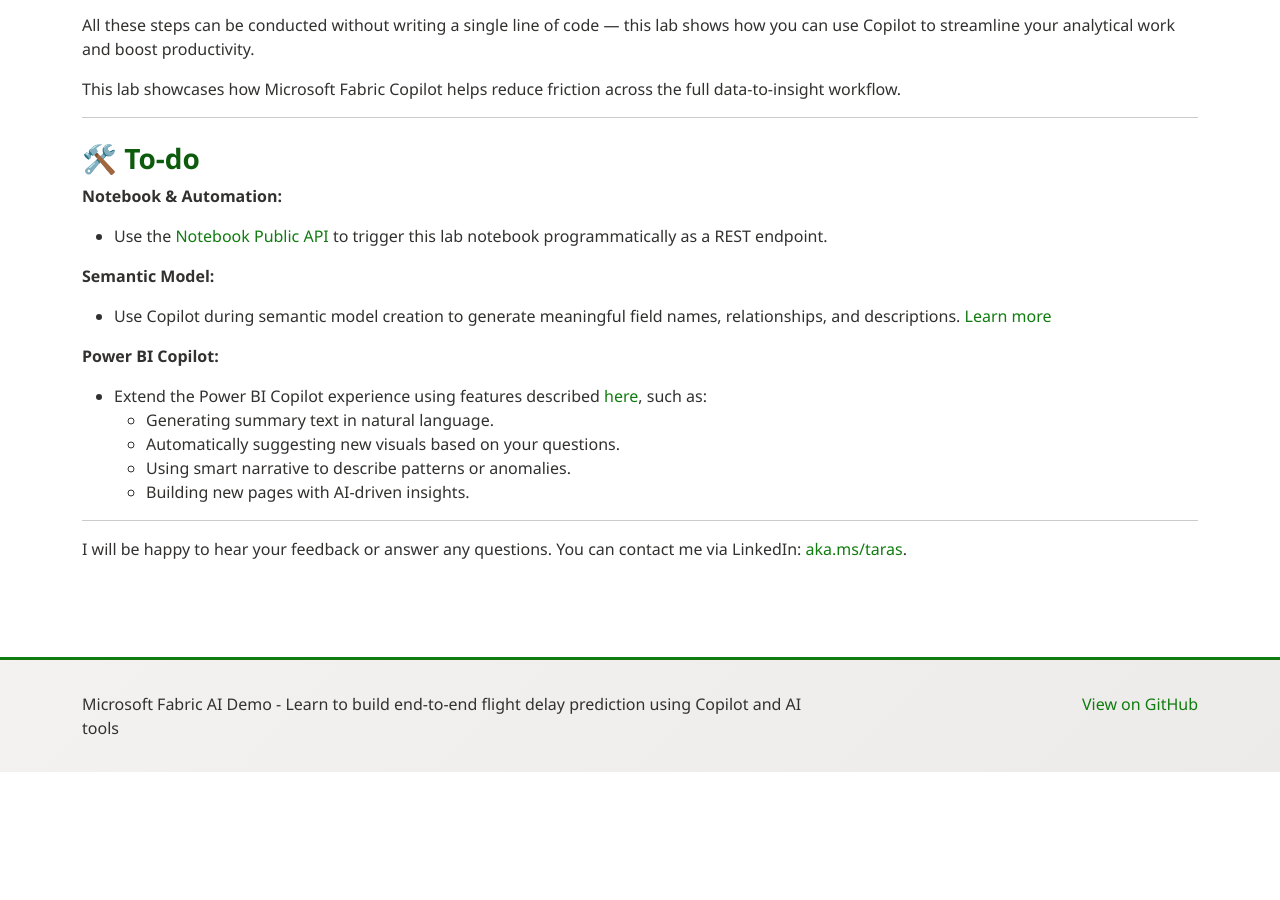
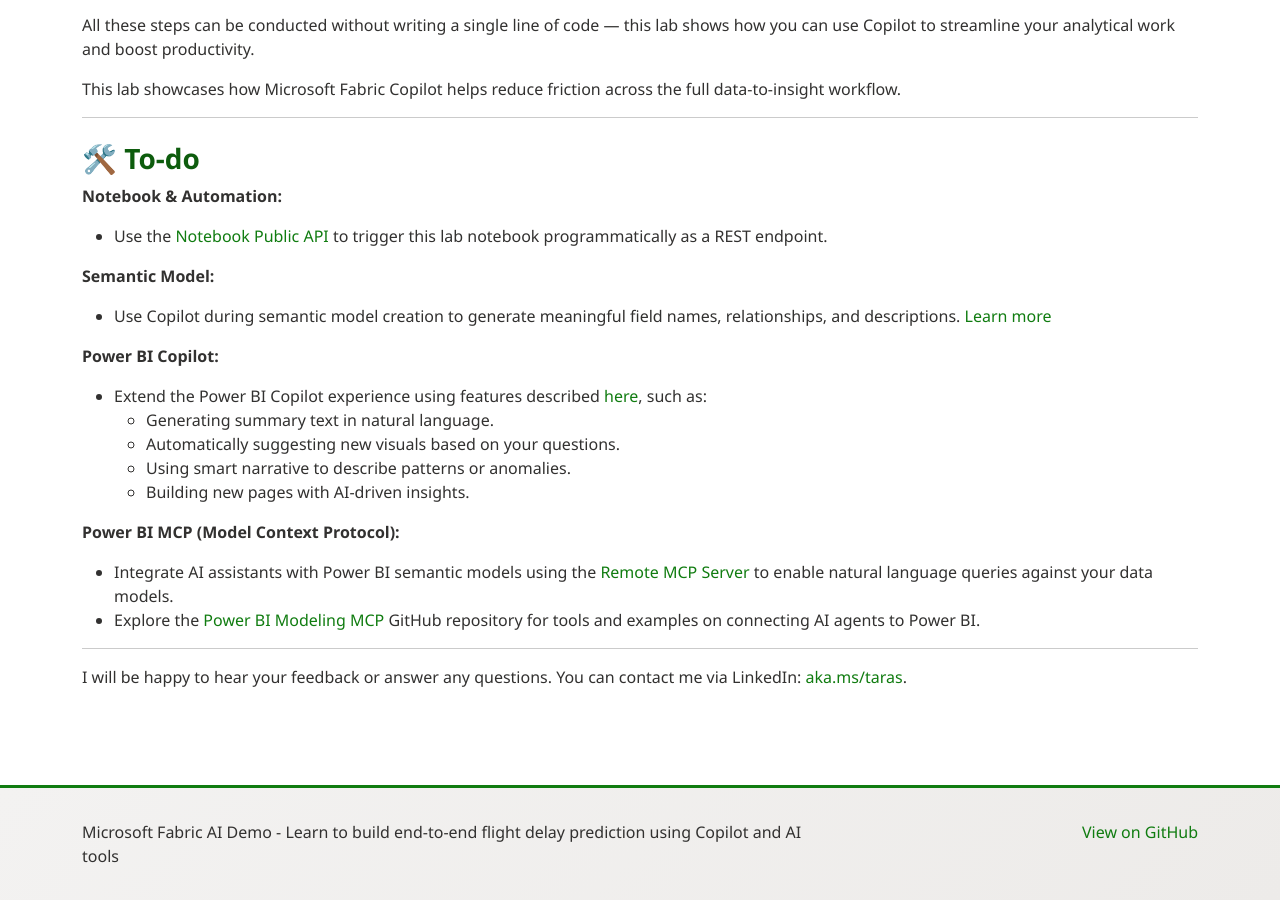
Before and after one commit to kloba/fabric-flight-ai-demo, a Jekyll site: the page built from index.md, in a window 1280 px wide and 900 px high, scrolled down 16154 px. Built offline with Jekyll 4.4.1, drawn with Linux system fonts in a browser that asks for light colours; before the commit the page ends 16926 px from its top, so only the background shows below that.

Commit message:
Add Power BI MCP resources to To-do section

```diff
--- a/index.md
+++ b/index.md
@@ -346,6 +346,11 @@ This lab showcases how Microsoft Fabric Copilot helps reduce friction across the
   - Using smart narrative to describe patterns or anomalies.
   - Building new pages with AI-driven insights.
 
+**Power BI MCP (Model Context Protocol):**
+
+- Integrate AI assistants with Power BI semantic models using the [Remote MCP Server](https://learn.microsoft.com/en-us/power-bi/developer/mcp/remote-mcp-server-get-started) to enable natural language queries against your data models.
+- Explore the [Power BI Modeling MCP](https://github.com/microsoft/powerbi-modeling-mcp) GitHub repository for tools and examples on connecting AI agents to Power BI.
+
 ---
 
 I will be happy to hear your feedback or answer any questions. You can contact me via LinkedIn: [aka.ms/taras](https://aka.ms/taras).
```
